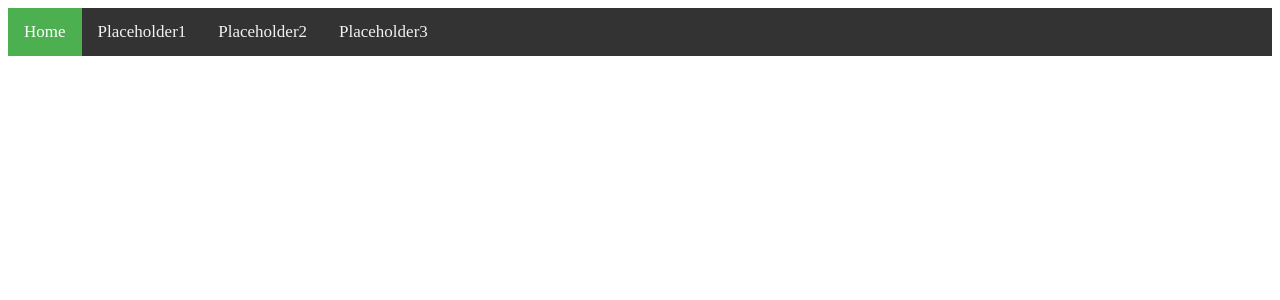
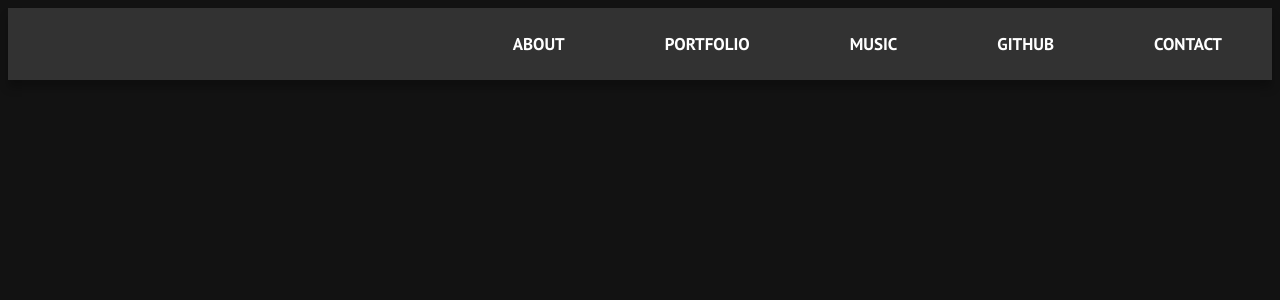
Before and after one commit to NPTP/NPTP.github.io, a PHP site: page / in a window 1280 px wide. Shown: the top 300 px of the page. Run offline with PHP 8.4, Linux system fonts and the light colour scheme.

Commit message:
start of navbar

```diff
--- a/design/Notes.txt
+++ b/design/Notes.txt
@@ -1,3 +1,6 @@
+HOW TO USE NICER FONTS:
+https://stackoverflow.com/questions/18178867/how-can-i-use-googles-roboto-font-on-a-website
+
 - Mouse cursor: change to something like the Figma arrow?
 
 - Nick Perrin logo adapted?
--- a/index.html
+++ b/index.html
@@ -3,17 +3,25 @@
   <head>
     <meta charset="utf-8" />
     <title>Nick Perrin | Home</title>
+    <link
+      href="https://fonts.googleapis.com/css2?family=PT+Sans:wght@400;700&display=swap"
+      rel="stylesheet"
+    />
     <link rel="stylesheet" type="text/css" href="styles.css" />
   </head>
 
   <body>
-    <div>
-      <div class="topnav">
-        <a class="active" href="#home">Home</a>
-        <a href="#Placeholder1">Placeholder1</a>
-        <a href="#Placeholder2">Placeholder2</a>
-        <a href="#Placeholder3">Placeholder3</a>
+    <!-- Top of page -->
+    <div class="navbar">
+      <div class="navbar-links">
+        <!-- <a class="active" href="#home">Home</a> -->
+        <a href="#CONTACT">CONTACT</a>
+        <a href="#GITHUB">GITHUB</a>
+        <a href="#MUSIC">MUSIC</a>
+        <a href="#PORTFOLIO">PORTFOLIO</a>
+        <a href="#ABOUT">ABOUT</a>
       </div>
     </div>
+    <div></div>
   </body>
 </html>
--- a/styles.css
+++ b/styles.css
@@ -1,28 +1,60 @@
 /* Add a black background color to the top navigation */
-.topnav {
-  background-color: #333;
+body {
+  background-color: #121212;
+  font-family: "PT Sans", sans-serif;
+}
+
+.navbar {
+  background-color: #323232;
+  box-shadow: 0px 8px 8px rgba(0, 0, 0, 0.25);
   overflow: hidden;
 }
 
 /* Style the links inside the navigation bar */
-.topnav a {
-  float: left;
-  color: #f2f2f2;
+.navbar-links a {
+  float: right;
+  font-weight: 700;
+  color: #ffffff;
   text-align: center;
-  padding: 14px 16px;
+  padding: 0px 0px;
+  margin: 25px 50px;
   text-decoration: none;
   font-size: 17px;
-  transition: 0.3s;
+  transition: 0.8s;
+  position: relative;
 }
 
-/* Change the color of links on hover */
-.topnav a:hover {
-  background-color: #ddd;
-  color: black;
+/* navbar link hover.
+Currently doesn't change anything, animation is below. */
+.navbar-links a:hover {
+  color: #ffffff;
 }
 
-/* Add a color to the active/current link */
-.topnav a.active {
-  background-color: #4caf50;
+/* Active navbar link */
+.navbar-links a.active {
+  text-decoration: underline;
   color: white;
 }
+
+/* navbar hover animation --------------------------------- */
+.navbar-links a:before {
+  content: "";
+  position: absolute;
+  width: 100%;
+  height: 2px;
+  bottom: 0;
+  left: 0;
+  background-color: #ffffff;
+  visibility: hidden;
+  -webkit-transform: scaleX(0);
+  transform: scaleX(0);
+  -webkit-transition: all 0.2s ease-in-out 0s;
+  transition: all 0.2s ease-in-out 0s;
+}
+
+.navbar-links a:hover:before {
+  visibility: visible;
+  -webkit-transform: scaleX(1);
+  transform: scaleX(1);
+}
+/* ---------------------------------------------------------*/
```
